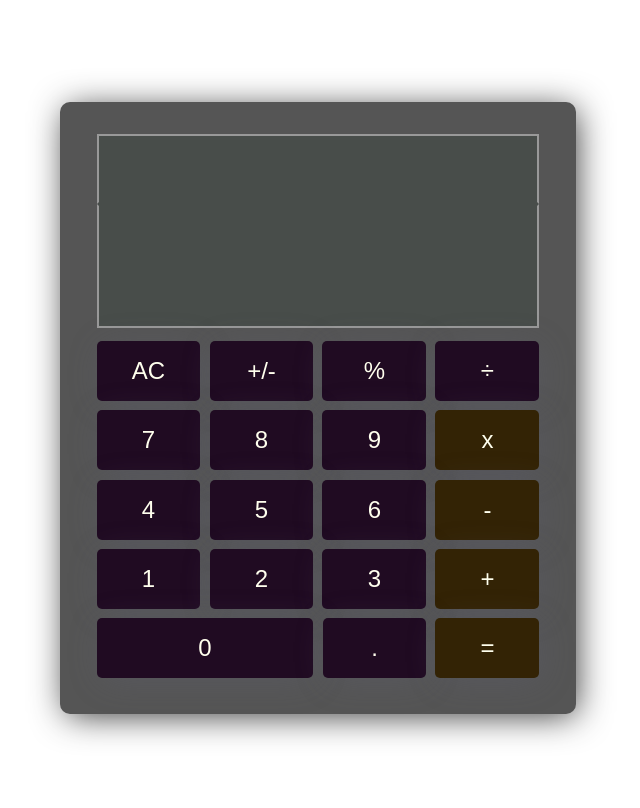
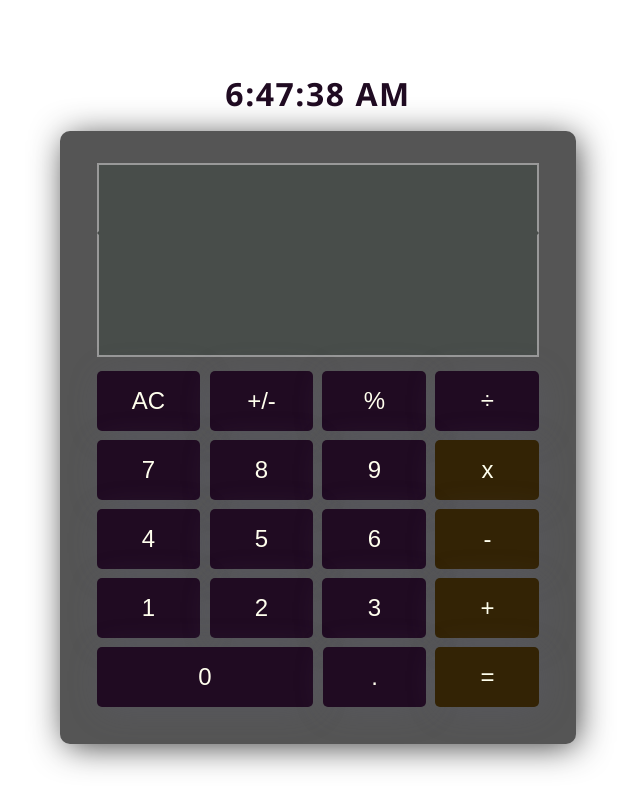
Before and after one commit to mengiefen/MathMagician-React, a React (Create React App) app: page / in a window 1280 px wide. Shown: the top 808 px of the page, without its empty margins (330-970 px from the left). Built offline with nearby package versions, Linux system fonts and the light colour scheme; a web font is replaced by a local one.

Commit message:
add timer component

```diff
--- a/src/App.js
+++ b/src/App.js
@@ -1,8 +1,10 @@
 import React from 'react';
 import Calculator from './components/Calculator';
+import Time from './components/Time/Time';
 
 const App = () => (
   <div className="App">
+    <Time />
     <Calculator />
   </div>
 );
```
